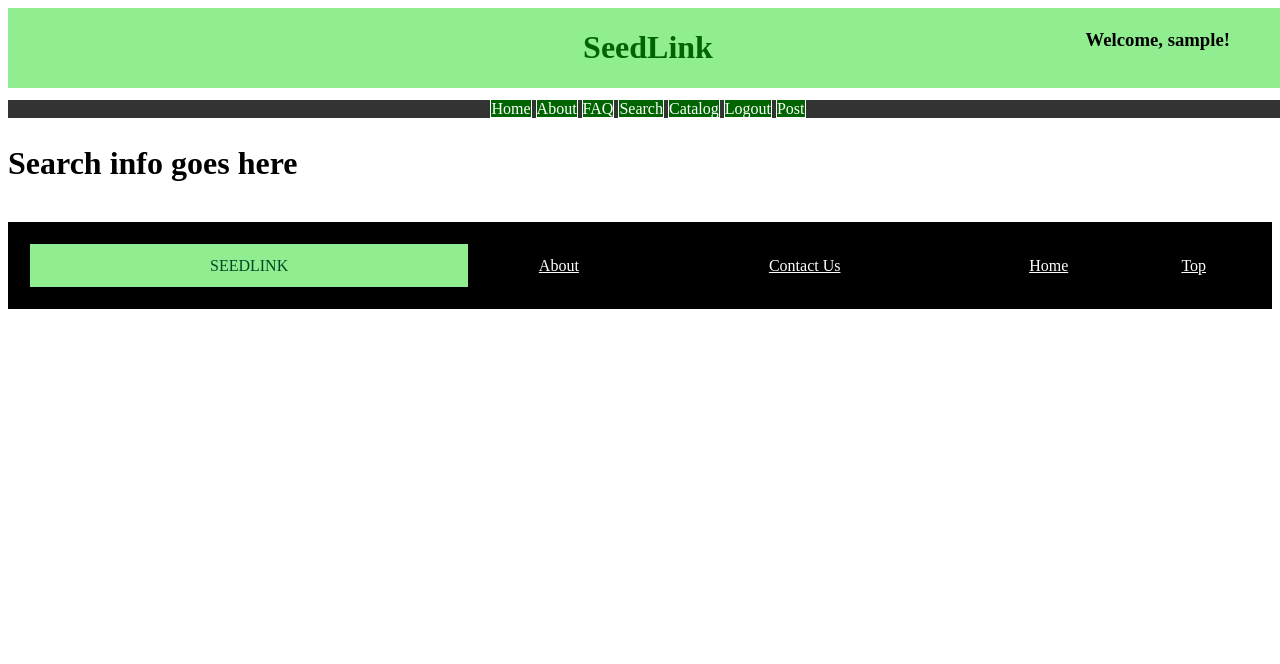
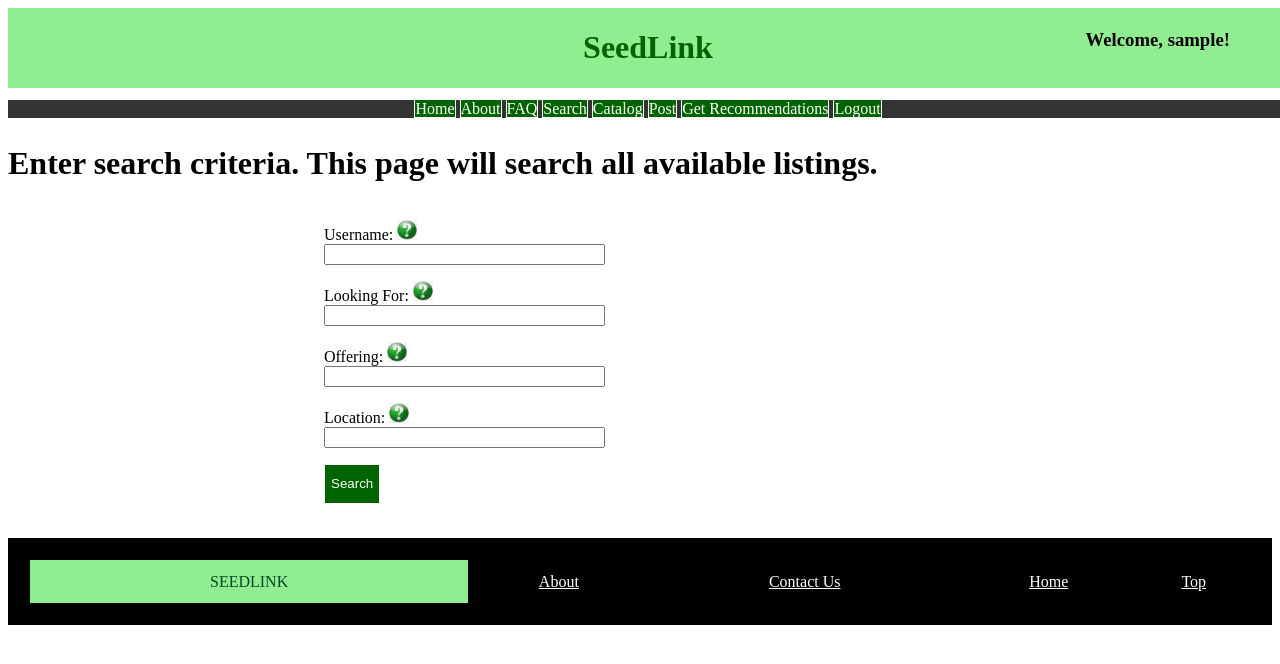
Before and after one commit to Phoneutria/Hack-for-the-People-2020, a Flask app: page /search in a window 1280 px wide. Shown: the top 664 px of the page. Run offline with Flask 2, Linux system fonts and the light colour scheme; the visitor is signed in with stand-in values (Sample User, id 1); data comes from the database, SQL or seed files in the repository; both versions use the stored data as it was after the commit.

Commit message:
search page works; recommendation page is broken but should work after database migration

```diff
--- a/app/forms.py
+++ b/app/forms.py
@@ -14,6 +14,7 @@ class RegistrationForm(FlaskForm):
     email = StringField("Email", validators=[DataRequired(), Email()])
     name = StringField("Name", validators=[DataRequired()])
     location = StringField("Location", validators=[DataRequired()])
+    zipcode = StringField("Zipcode", validators = [DataRequired()])
     password = PasswordField("Password", validators=[DataRequired()])
     password2 = PasswordField("Repeat Password", validators=[DataRequired(), EqualTo("password")])
     submit = SubmitField("Register")
@@ -32,3 +33,10 @@ class CreateForm(FlaskForm):
     lookingFor = StringField('Looking For: ')
     offering = StringField('Offering: ')
     other = StringField('Other Information:')
+
+class SearchForm(FlaskForm):
+    looking = StringField('Looking For: ')
+    offering = StringField('Offering: ')
+    other = StringField('Other Information:')
+    name = StringField('Username: ')
+    location = StringField("Location: ")
--- a/app/models.py
+++ b/app/models.py
@@ -10,6 +10,7 @@ class User(UserMixin, db.Model):
     name = db.Column(db.String(120), index=True)
     location = db.Column(db.String(150), index=True)
     password_hash = db.Column(db.String(128))
+    zipcode = db.Column(db.String(120))
     posts = db.relationship('Post', backref='author', lazy='dynamic')
 
     def __repr__(self):
--- a/app/routes.py
+++ b/app/routes.py
@@ -1,5 +1,6 @@
 from app import app, db
-from app.forms import LoginForm, RegistrationForm, CreateForm
+from app.forms import LoginForm, RegistrationForm, CreateForm, SearchForm
+from app.scraping import Scraping
 from flask import render_template, flash, redirect, url_for, request
 from flask_login import current_user, login_user, logout_user, login_required
 from app.models import User, Post
@@ -19,11 +20,31 @@ def about():
 def faq():
     return render_template("faq.html", title = "FAQ")
 
-@app.route('/search')
+@app.route('/search', methods = ['GET', 'POST'])
 @login_required
 def search():
-    return render_template("search.html", title="Search")
+    form = SearchForm()
+    if form.validate_on_submit():
+        location = form.location.data
+        user = form.name.data
+        offering = form.offering.data
+        looking = form.looking.data
 
+        #get all posts from the server
+        postList = Post.query.all()
+
+        # update list of posts based on each criteria
+        postList = [post for post in postList if (not location or post.location == location)]
+
+        postList = [post for post in postList if (not user or post.author.username == user)]
+
+        postList = [post for post in postList if (not offering or post.offering == offering)]
+
+        postList = [post for post in postList if (not looking or post.looking == looking)]
+
+        return render_template("catalog.html", title = "Search Results", listings = postList, searched = True)
+
+    return render_template("search.html", title="Search", form = form)
 
 @app.route('/catalog')
 @login_required
@@ -74,10 +95,15 @@ def register():
     form = RegistrationForm()
     if form.validate_on_submit():
         user = User(username=form.username.data, email=form.email.data,
-         name=form.name.data, location=form.location.data)
+         name=form.name.data, location=form.location.data, zipcode = form.zipcode.data)
         user.set_password(form.password.data)
         db.session.add(user)
         db.session.commit()
         flash("Congratulations, you are now a registered user!")
         return redirect(url_for('login'))
     return render_template('register.html', title="Register", form=form)
+
+@app.route('/recommend')
+@login_required
+def recommend():
+    return render_template('recommend.html', plants = Scraping.find_range(Scraping.scrape_tables(current_user.zipcode)))
--- a/app/templates/base.html
+++ b/app/templates/base.html
@@ -131,12 +131,16 @@
                 {% else %}
                 <a
                     class = "navbutton"
+                    href = "{{ url_for('create') }}">
+                    Post</a>
+                <a
+                    class = "navbutton"
+                    href = "{{ url_for('recommend') }}">
+                    Get Recommendations</a>
+                <a
+                    class = "navbutton"
                     href="{{ url_for('logout') }}">
                     Logout</a>
-                <a
-                    class = "navbutton"
-                    href = "{{ url_for('create') }}">
-                    Post</a>
                 {% endif %}
             </div>
         </div>
--- a/app/templates/search.html
+++ b/app/templates/search.html
@@ -1,5 +1,70 @@
 {% extends "base.html" %}
 
+{% block head %}
+<style>
+
+    #searchBars {
+        display: grid;
+        grid-gap: 10px;
+        grid-template-columns: repeat(1, 1fr);
+        grid-auto-rows: minmax(50px, auto);
+        position: relative;
+        width: 300px;
+        left: 25%;
+    }
+
+    #searchHere {
+        grid-column: 1;
+        grid-row: 1;
+        position: relative;
+        left: 20%
+    }
+
+    .infobutton {
+        border: none;
+        width: 20px;
+        height: 20px;
+        background-color: darkgreen;
+        transition: all ease-in-out 0.05s;
+        cursor:pointer;
+    }
+
+    .infobutton:hover {
+        border: 1px solid #888;
+        background-color: darkgreen;
+    }
+
+</style>
+
+{% endblock%}
+
 {% block content %}
-    <h1>Search info goes here</h1>
+<h1> Enter search criteria. This page will search all available listings.</h1>
+<div id = "searchBars">
+    <form action="" method="post">
+        {{ form.hidden_tag() }}
+        <p>
+            {{ form.name.label }}
+            <img class = "infobutton" src = "static/info.jpeg" title = "Search listings by the name of the lister."><br>
+            {{ form.name(size=32) }}<br>
+        </p>
+        <p>
+            {{ form.looking.label }}
+            <img class = "infobutton" src = "static/info.jpeg" title = "Search for what other people are looking for."><br>
+            {{ form.looking(size=32) }}<br>
+        </p>
+        <p>
+            {{ form.offering.label }}
+            <img class = "infobutton" src = "static/info.jpeg" title = "Search for what other people are offering."><br>
+            {{ form.offering(size=32) }}<br>
+        </p>
+        <p>
+            {{ form.location.label }}
+            <img class = "infobutton" src = "static/info.jpeg" title = "Enter a listing location."><br>
+            {{ form.location(size=32) }}<br>
+        </p>
+            <input id = "submit" name = "submit" type = "submit" class = "navbutton" value = "Search">
+        </p>
+    </form>
+</div>
 {% endblock %}
```
Also changed, not shown: app/scraping.py (+66 -56 lines), app/templates/catalog.html (+9 -11 lines), app/templates/recommend.html (added, +12 -0 lines), app/templates/register.html (+7 -0 lines), app.db.
